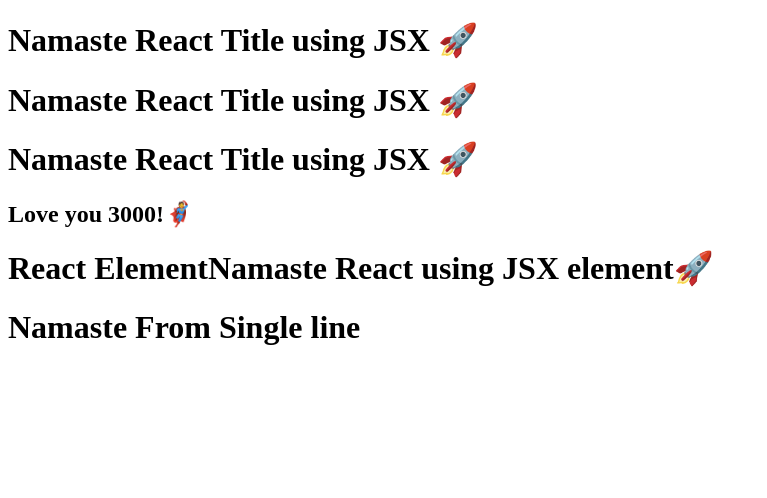
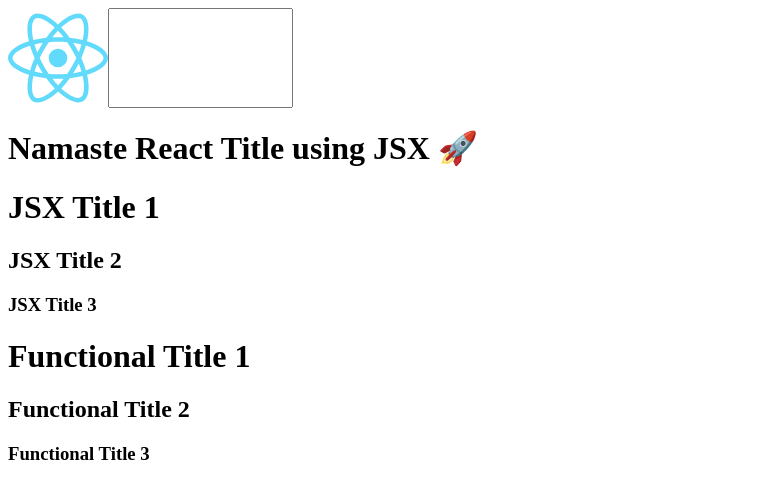
Before and after one commit to shivamkumar06/namaste-react, a React (Vite) app: page / in a window 1280 px wide. Shown: the top 498 px of the page, without its empty margins (0-767 px from the left). Built offline with nearby package versions, Linux system fonts and the light colour scheme.

Commit message:
episode-03-assignments

```diff
--- a/App.js
+++ b/App.js
@@ -1,5 +1,6 @@
 import React from "react";
 import ReactDOM from "react-dom/client";
+import logo from "./assets/logo.svg"
 
 // React.createElement => Object => Becomes HTMLElement when rendered
 
@@ -51,6 +52,49 @@
   </h1>
 );
 
+
+
+
+
+//element created using React.createElement
+const headerElement = React.createElement("div",{class:"title"},
+[React.createElement("h1",{class:"title-1"},"Title 1"),
+React.createElement("h2",{class:"title-2"},"Title 2"),
+React.createElement("h3",{class:"title-3"},"Title 3"),
+]);
+
+// using JSX
+const headerElementJSX = (<div className="title">
+  <h1 className="title-1">JSX Title 1</h1>
+  <h2 className="title-2">JSX Title 2</h2>
+  <h3 className="title-3">JSX Title 3</h3>
+</div>
+);
+
+const HeaderComponentSearch = () => {
+  return <div className="header">
+    <img src={logo} alt="Logo" className="logo-img" />
+    <input type="text" />
+    <i class="fi fi-sr-user"></i>
+  </div>
+
+
+};
+
+// Functional Component
+const HeaderElement = () => {
+  return <div className="title">
+    <HeaderComponentSearch/>
+    <Title/>
+    {headerElementJSX}
+  <h1 className="title-1">Functional Title 1</h1>
+  <h2 className="title-2">Functional Title 2</h2>
+  <h3 className="title-3">Functional Title 3</h3>
+</div>
+}
+
+
+
 const root = ReactDOM.createRoot(document.getElementById("root"));
-// root.render(jsxHeading);
-root.render(<HeadComponent />);
+root.render(<HeaderElement/>);
+//root.render(<HeadComponent />);
--- a/index.css
+++ b/index.css
@@ -1,3 +1,13 @@
 #heading{
     color: black;
 }
+
+.logo-img{
+    width: 100px;
+    height: 100px;
+}
+
+.header{
+    width: 100%;
+    display: flex;
+}
```
Also changed, not shown: assets/logo.svg (added).
